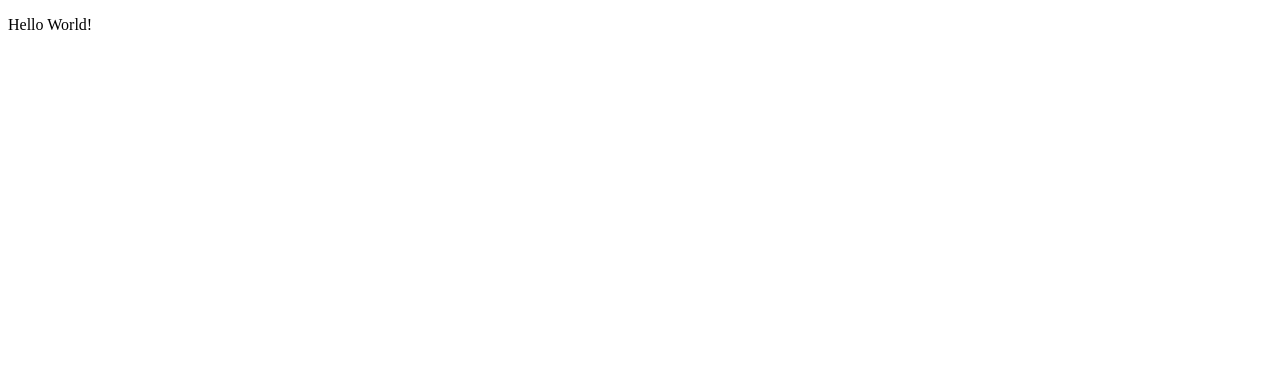
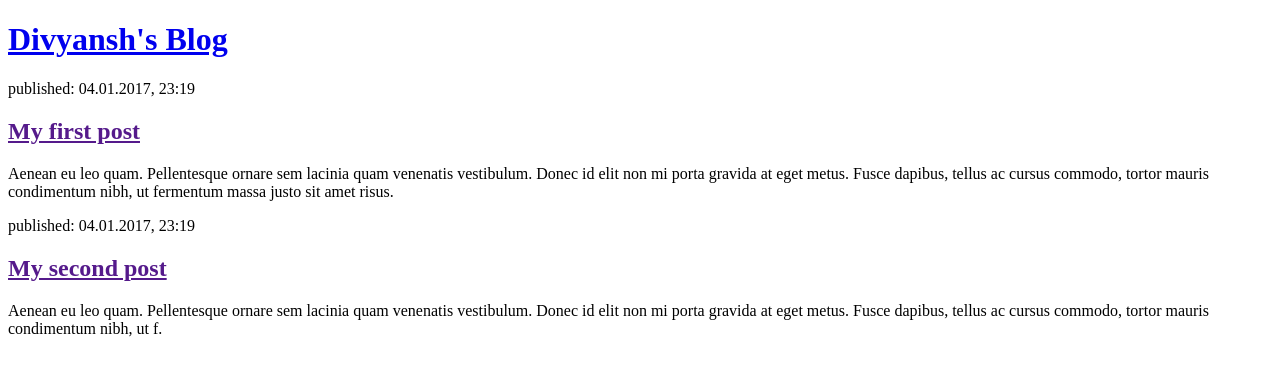
Before and after one commit to divyanshkul/Blog, a Django app: page / in a window 1280 px wide. Before the commit the part shown is almost empty. Shown: the top 376 px of the page. Run offline with Django 3.2, Linux system fonts and the light colour scheme.

Commit message:
html structure

```diff
--- a/blog/templates/blog/post_list.html
+++ b/blog/templates/blog/post_list.html
@@ -4,9 +4,21 @@
 	<title>Blog</title>
 </head>
 <body>
-	<div id="blog_content">
-		<p>Hello World!</p>
-	</div>
+<div>
+       <h1><a href="/">Divyansh's Blog</a></h1>
+        </div>
+
+        <div>
+            <p>published: 04.01.2017, 23:19</p>
+            <h2><a href="">My first post</a></h2>
+            <p>Aenean eu leo quam. Pellentesque ornare sem lacinia quam venenatis vestibulum. Donec id elit non mi porta gravida at eget metus. Fusce dapibus, tellus ac cursus commodo, tortor mauris condimentum nibh, ut fermentum massa justo sit amet risus.</p>
+        </div>
+
+        <div>
+            <p>published: 04.01.2017, 23:19</p>
+            <h2><a href="">My second post</a></h2>
+            <p>Aenean eu leo quam. Pellentesque ornare sem lacinia quam venenatis vestibulum. Donec id elit non mi porta gravida at eget metus. Fusce dapibus, tellus ac cursus commodo, tortor mauris condimentum nibh, ut f.</p>
+        </div>
 
 </body>
 </html>
```
